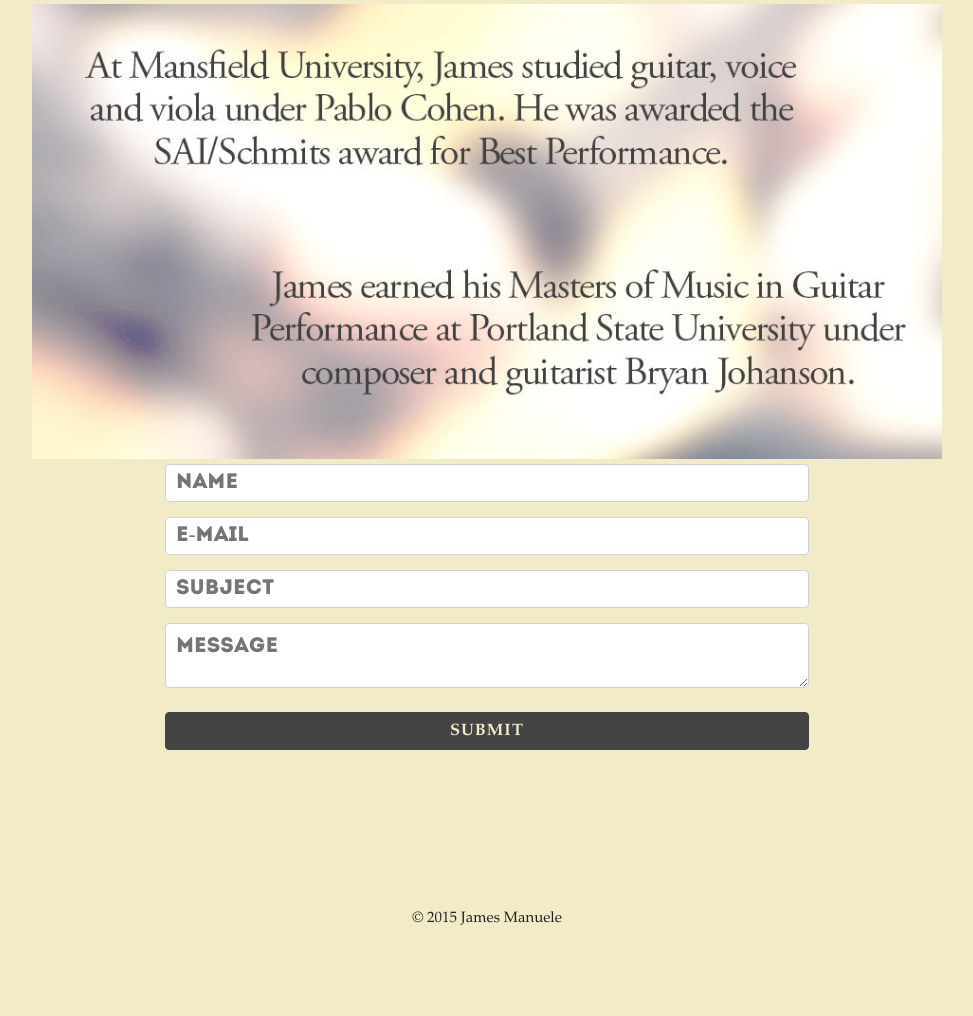
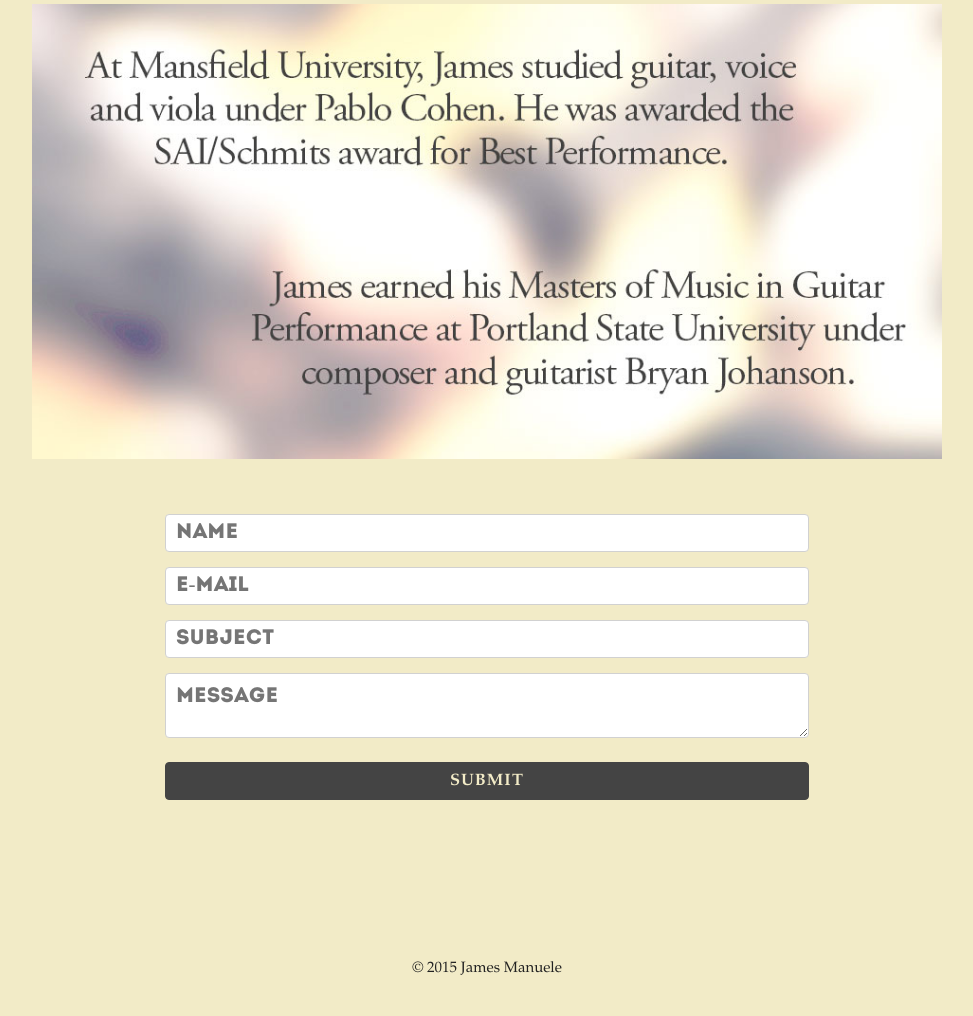
Before and after one commit to X10project/manuele, a PHP site: page /about.html in a window 1280 px wide. Shown: the part 1519-2535 px from the top of the page, without its empty margins (153-1126 px from the left). Before the commit the page ends 2444 px from the top, so only its background shows below. Run offline with PHP 8.4, Linux system fonts and the light colour scheme; some libraries are stand-ins or nearby versions.

Commit message:
Add gif, rearrange images

```diff
--- a/about.html
+++ b/about.html
@@ -59,7 +59,7 @@
 		<img class="u-max-full-width card landscape" src="img/manuele-about-quote.jpg">
 
 
-		<form method="post" action="contactengine.php">
+		<form id="contact" method="post" action="contactengine.php">
             <!-- <label for="Name">Name:</label> -->
             <input type="text" name="Name" id="Name" placeholder="Name">
             <!-- <label for="Email">Email:</label> -->
--- a/css/styles.css
+++ b/css/styles.css
@@ -175,3 +175,10 @@ blockquote {
     text-align: center;
     vertical-align: middle;
 }
+
+/* ------------ Temp Styles ----------------*/
+
+#contact {
+	clear: left;
+	padding-top: 50px;
+}
--- a/home.html
+++ b/home.html
@@ -62,6 +62,7 @@
 		<img class="u-max-full-width card" src="img/manuele-solo-look.jpg" alt="">
 		<img class="u-max-full-width card" src="img/manuele-about-jam.jpg" alt="">
 		<img class="u-max-full-width card" src="img/manuele-headshot.jpg" alt="">
+		<img class="u-max-full-width card" src="img/manuele-gif-ensemble.gif" alt="">
 
 
 		<!------------------------ -->
```
Also changed, not shown: img/manuele-gif-ensemble.gif (added).
